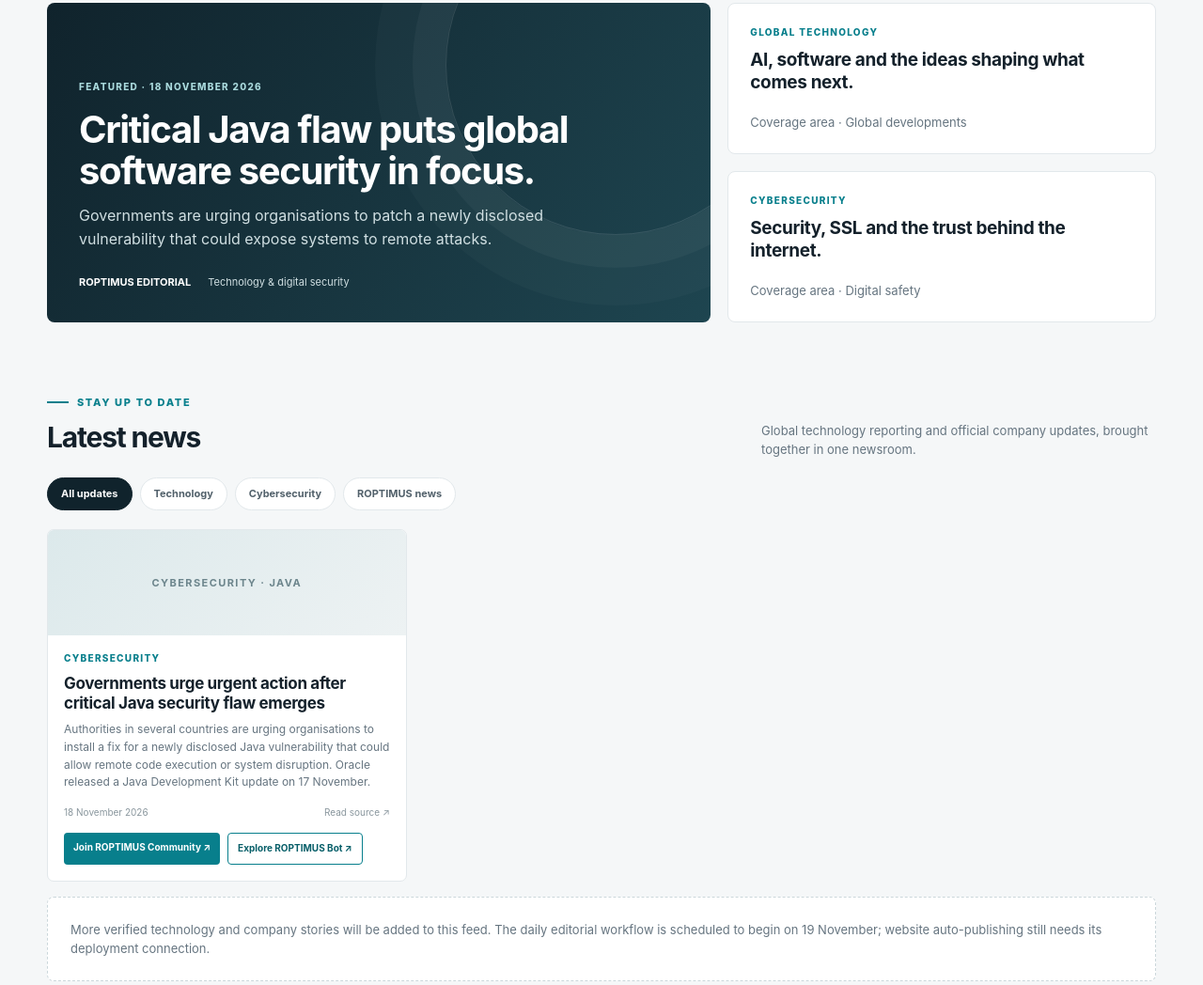
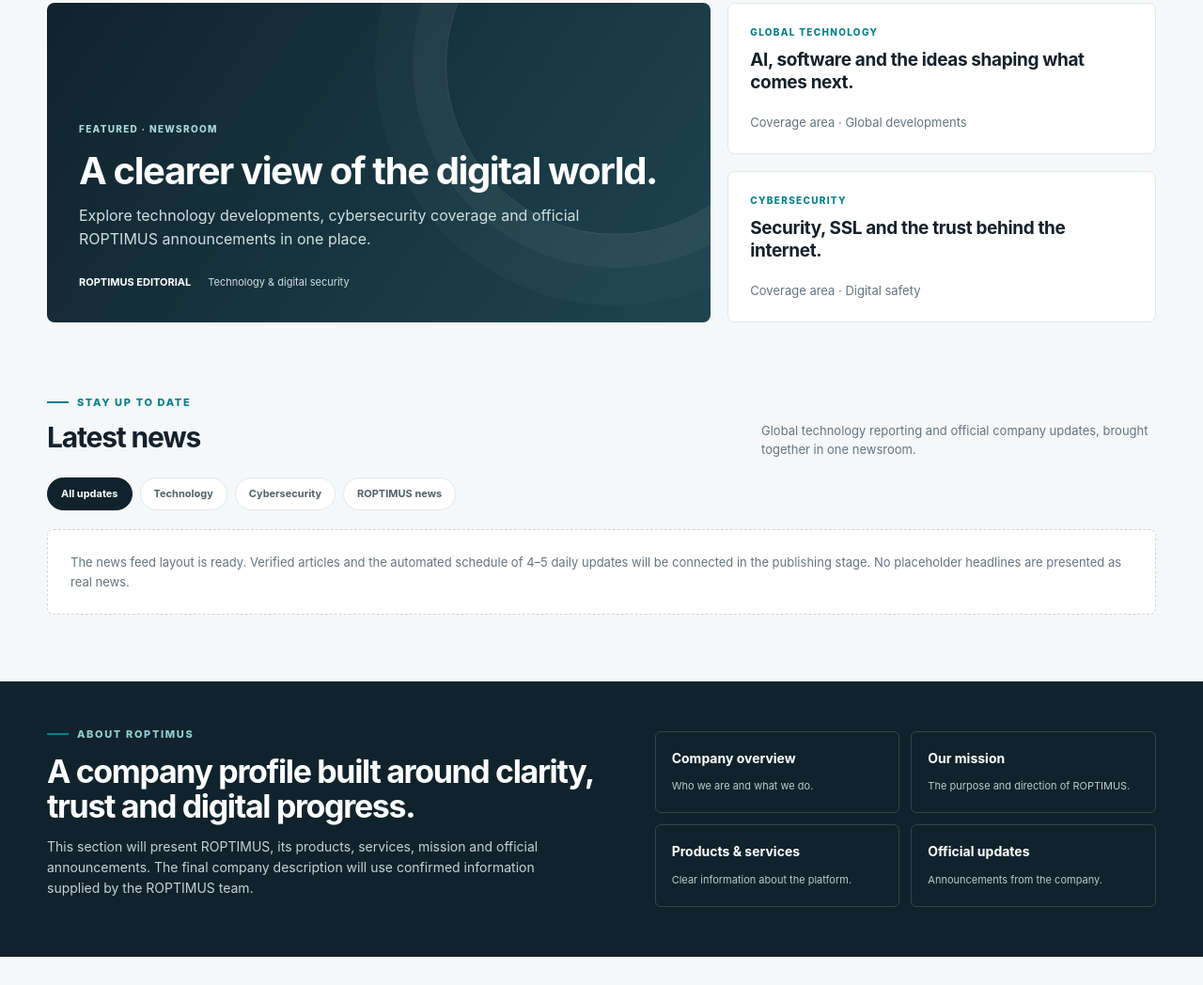
Before and after one commit to Preshydreams/roptimus-public-site, a plain HTML site: page index.html in a window 1280 px wide. Shown: the part 480-1528 px from the top of the page at 94% size. Drawn offline with Linux system fonts and the light colour scheme.

Commit message:
Update index.html

```diff
--- a/index.html
+++ b/index.html
@@ -134,9 +134,9 @@ footer p{color:#9eb0b6;font-size:11px;max-width:470px}
   <div class="hero-meta"><span class="pulse"></span><span>Newsroom preview · Live publishing automation to be connected</span></div>
   <div class="hero-grid">
    <article class="lead-card">
-    <div class="tag">Featured · 18 November 2026</div>
-    <h2>Critical Java flaw puts global software security in focus.</h2>
-    <p>Governments are urging organisations to patch a newly disclosed vulnerability that could expose systems to remote attacks.</p>
+    <div class="tag">Featured · Newsroom</div>
+    <h2>A clearer view of the digital world.</h2>
+    <p>Explore technology developments, cybersecurity coverage and official ROPTIMUS announcements in one place.</p>
     <div class="lead-bottom"><b>ROPTIMUS EDITORIAL</b><span>Technology & digital security</span></div>
    </article>
    <div class="side-stack">
@@ -151,20 +151,7 @@ footer p{color:#9eb0b6;font-size:11px;max-width:470px}
    <button class="filter active" data-filter="all">All updates</button><button class="filter" data-filter="technology">Technology</button><button class="filter" data-filter="security">Cybersecurity</button><button class="filter" data-filter="company">ROPTIMUS news</button>
   </div>
   <div class="news-grid" id="newsGrid">
-   <article class="news-card" data-category="security">
-    <div class="news-visual">CYBERSECURITY · JAVA</div>
-    <div class="news-content">
-     <div class="tag">Cybersecurity</div>
-     <h3>Governments urge urgent action after critical Java security flaw emerges</h3>
-     <p>Authorities in several countries are urging organisations to install a fix for a newly disclosed Java vulnerability that could allow remote code execution or system disruption. Oracle released a Java Development Kit update on 17 November.</p>
-     <div class="card-meta"><span>18 November 2026</span><a href="https://www.reuters.com/world/south-korea-holds-emergency-meeting-possible-flaws-java-programming-language-2026-11-18/" target="_blank" rel="noopener">Read source ↗</a></div>
-     <div style="display:flex;flex-wrap:wrap;gap:8px;margin-top:14px">
-      <a href="https://t.me/+3pRtVRtD4m5lMDdk" target="_blank" rel="noopener" style="background:#087f8c;color:#fff;padding:8px 10px;border-radius:4px;font-size:10px;font-weight:750">Join ROPTIMUS Community ↗</a>
-      <a href="https://t.me/RoptimusSSLBot" target="_blank" rel="noopener" style="border:1px solid #087f8c;color:#075e68;padding:8px 10px;border-radius:4px;font-size:10px;font-weight:750">Explore ROPTIMUS Bot ↗</a>
-     </div>
-    </div>
-   </article>
-   <div class="empty-note">More verified technology and company stories will be added to this feed. The daily editorial workflow is scheduled to begin on 19 November; website auto-publishing still needs its deployment connection.</div>
+   <div class="empty-note">The news feed layout is ready. Verified articles and the automated schedule of 4–5 daily updates will be connected in the publishing stage. No placeholder headlines are presented as real news.</div>
   </div>
  </section>
  <section class="company-band" id="company">
@@ -219,4 +206,4 @@ document.querySelectorAll('.filter').forEach(btn=>btn.addEventListener('click',(
 }));
 </script>
 </body>
-  </html>
+</html>
```
